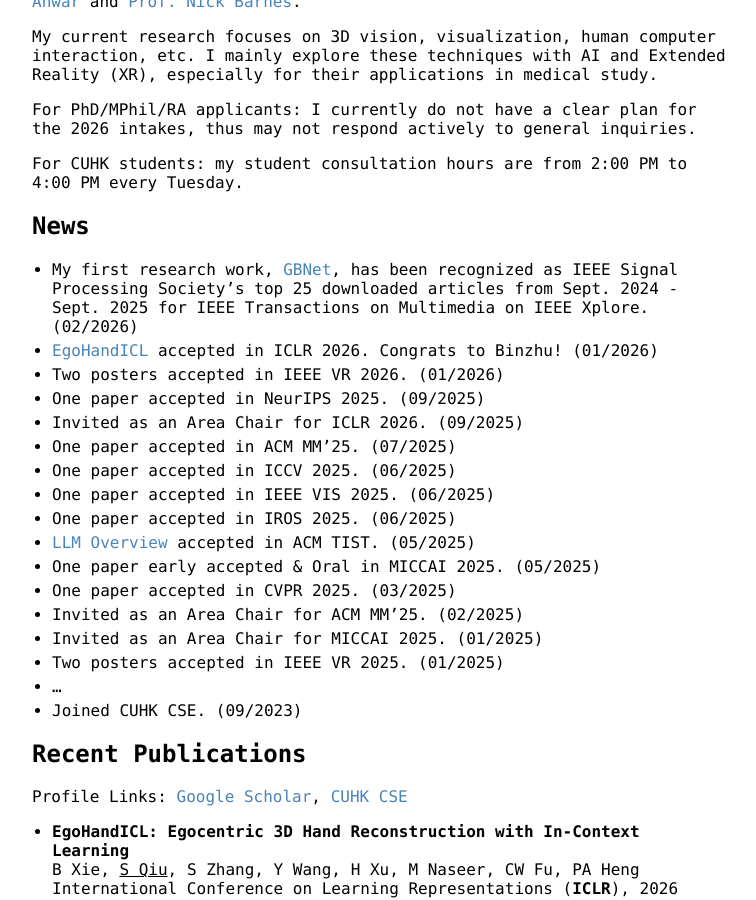
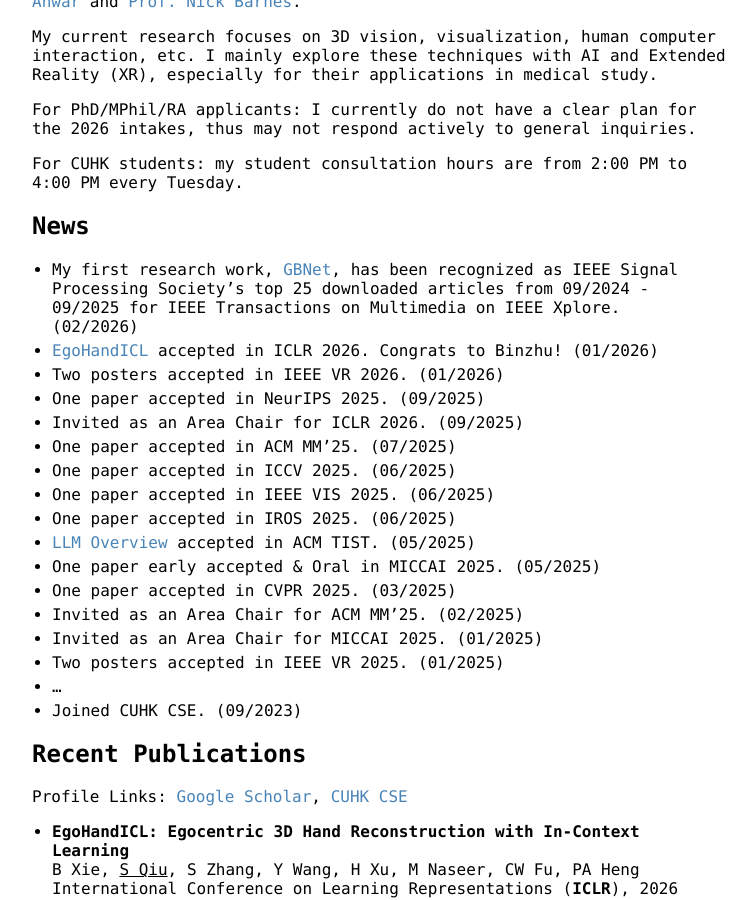
Before and after one commit to ShiQiu0419/ShiQiu0419.github.io, a Jekyll site: the page built from index.md, in a window 1280 px wide and 900 px high, scrolled down 305 px. Shown: the whole window, without its empty margins (258-1014 px from the left). Built offline with Jekyll 4.4.1, drawn with Linux system fonts in a browser that asks for light colours; our own code applies the rules of GitHub Pages for plain Markdown files.

Commit message:
Update index.md

```diff
--- a/index.md
+++ b/index.md
@@ -14,7 +14,7 @@ For PhD/MPhil/RA applicants: I currently do not have a clear plan for the 2026 i
 For CUHK students: my student consultation hours are from 2:00 PM to 4:00 PM every Tuesday.
 
 ## News
-* My first research work, [GBNet](https://ieeexplore.ieee.org/document/9410405), has been recognized as IEEE Signal Processing Society’s top 25 downloaded articles from Sept. 2024 - Sept. 2025 for IEEE Transactions on Multimedia on IEEE Xplore. (02/2026)
+* My first research work, [GBNet](https://ieeexplore.ieee.org/document/9410405), has been recognized as IEEE Signal Processing Society’s top 25 downloaded articles from 09/2024 - 09/2025 for IEEE Transactions on Multimedia on IEEE Xplore. (02/2026)
 * [EgoHandICL](https://arxiv.org/abs/2601.19850) accepted in ICLR 2026. Congrats to Binzhu! (01/2026)
 * Two posters accepted in IEEE VR 2026. (01/2026)
 * One paper accepted in NeurIPS 2025. (09/2025)
```
